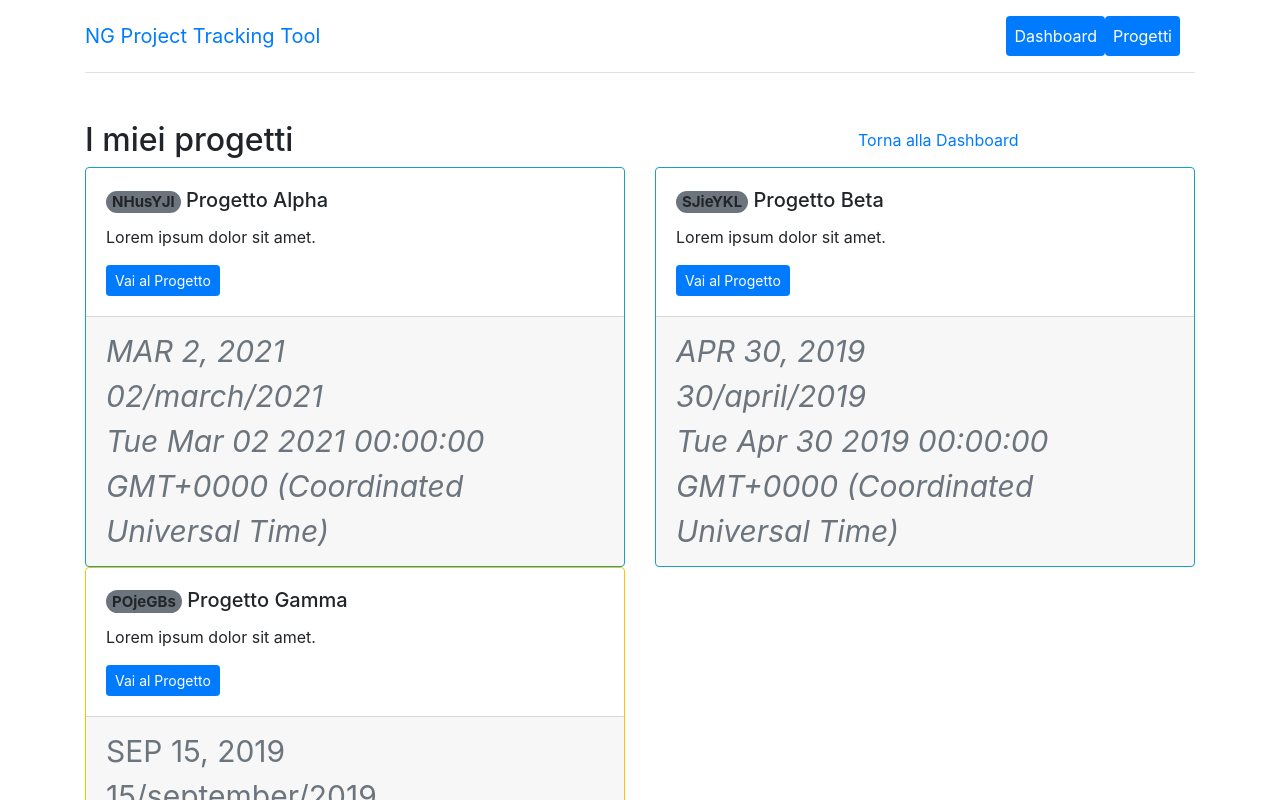
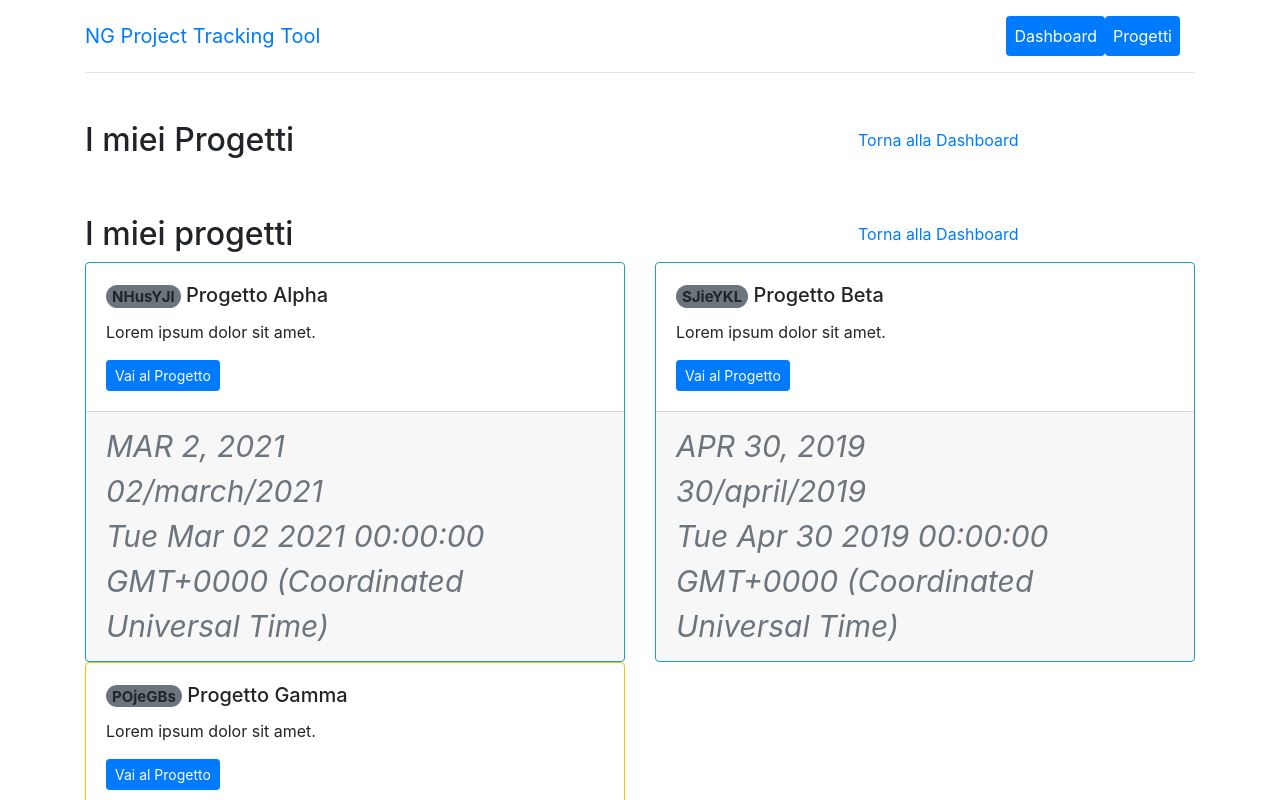
Before and after one commit to paolomax/progetto-prof-angular-corso, an Angular app: page /projects in a window 1280 px wide. Shown: the top 800 px of the page. Built offline with nearby package versions, Linux system fonts and the light colour scheme.

Commit message:
create and initialize section header component

```diff
--- a/src/app/app.module.ts
+++ b/src/app/app.module.ts
@@ -11,6 +11,7 @@ import { ProjectFormComponent } from './project/project-form/project-form.compon
 import { HomeComponent } from './dashboard/home/home.component';
 import { AppRoutingModule } from './app-routing.module';
 import { NavbarComponent } from './layout/navbar/navbar.component';
+import { SectionHeaderComponent } from './shared/section-header/section-header.component';
 
 @NgModule({
   declarations: [
@@ -20,7 +21,8 @@ import { NavbarComponent } from './layout/navbar/navbar.component';
     ProjectListComponent,
     ProjectFormComponent,
     HomeComponent,
-    NavbarComponent
+    NavbarComponent,
+    SectionHeaderComponent
   ],
   imports: [
     BrowserModule,
--- a/src/app/project/project-container/project-container.component.html
+++ b/src/app/project/project-container/project-container.component.html
@@ -1,3 +1,5 @@
+<ngprj-section-header [title]="'I miei Progetti'"></ngprj-section-header>
+
 <div class="row mt-5">
     <div class="col-8">
         <h2>I miei progetti </h2>
@@ -7,9 +9,7 @@
     </div>
 </div>
 
-
 <ngprj-project-list [projects] = "projects" (selected)="selectProject($event)"></ngprj-project-list>
-
 
 <hr />
 
--- /dev/null
+++ b/src/app/shared/section-header/section-header.component.html
@@ -0,0 +1,8 @@
+<div class="row mt-5">
+    <div class="col-8">
+        <h2> {{title}} </h2>
+    </div>
+    <div class="col text-end">
+        <button class="btn btn-link" routerLink="/home">Torna alla Dashboard</button>
+    </div>
+</div>
--- /dev/null
+++ b/src/app/shared/section-header/section-header.component.ts
@@ -0,0 +1,16 @@
+import { Component, Input, OnInit } from '@angular/core';
+
+@Component({
+  selector: 'ngprj-section-header',
+  templateUrl: './section-header.component.html',
+  styleUrls: ['./section-header.component.css']
+})
+export class SectionHeaderComponent implements OnInit {
+  @Input() title = '';
+
+  constructor() { }
+
+  ngOnInit(): void {
+  }
+
+}
```
Also changed, not shown: src/app/shared/section-header/section-header.component.css (added).
